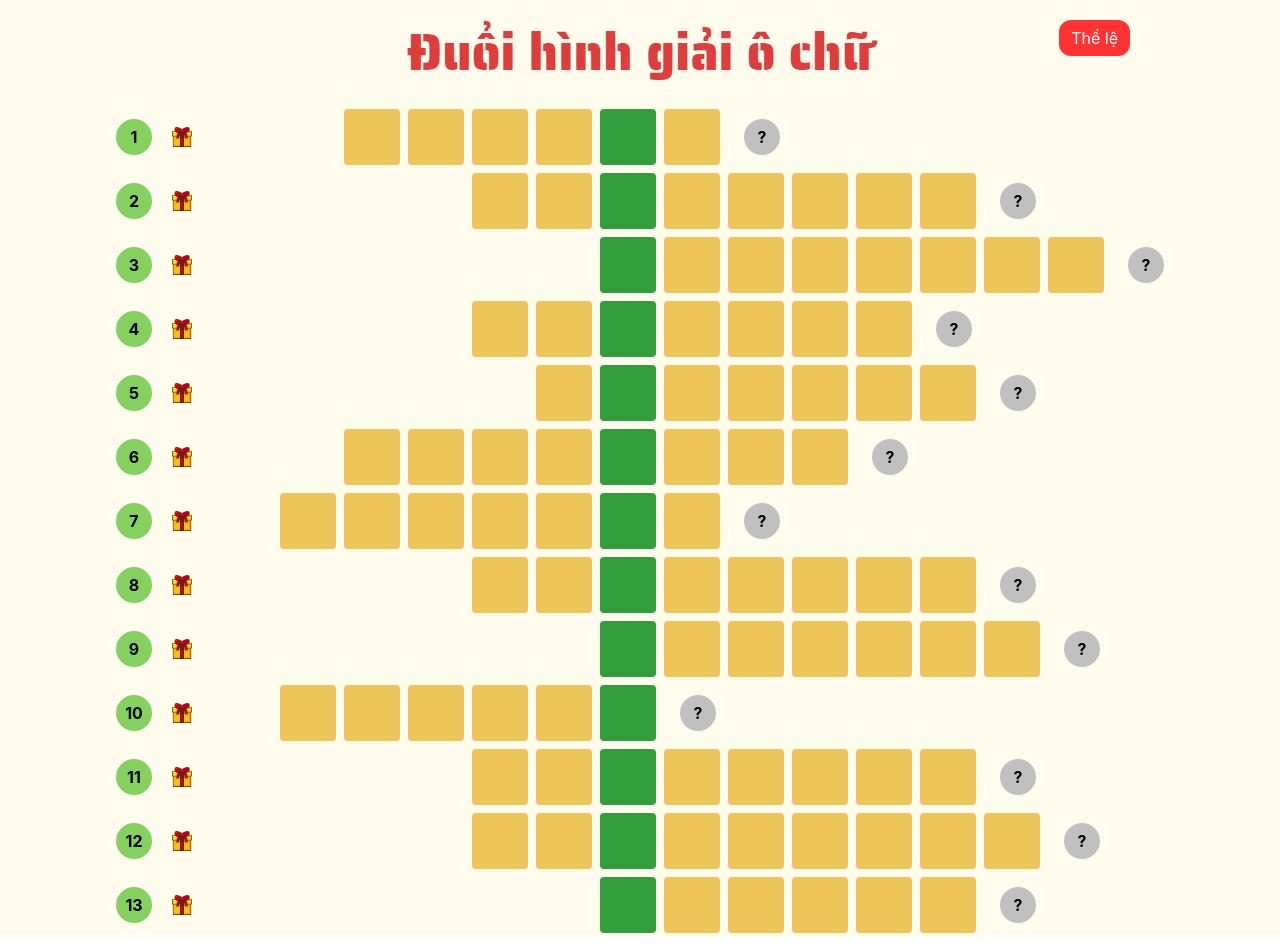
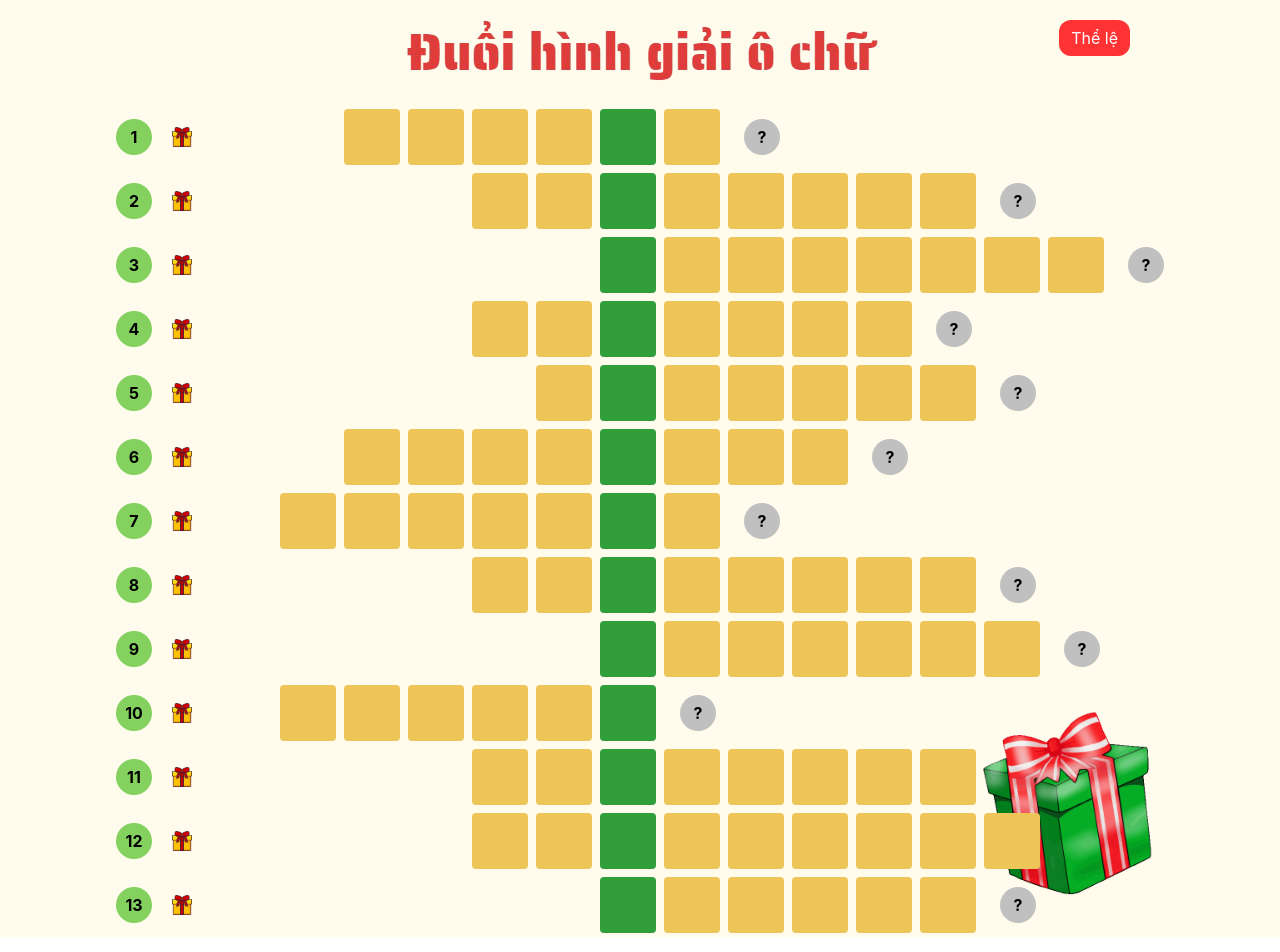
Before and after one commit to Thuan2107/CrossWord, a React (Create React App) app: page / in a window 1280 px wide. Shown: the top 952 px of the page. Built offline with nearby package versions, Linux system fonts and the light colour scheme.

Commit message:
add macbook image

```diff
--- a/src/App.css
+++ b/src/App.css
@@ -22,6 +22,19 @@
 .rules:hover{
   opacity: 0.7;
   cursor: pointer;
+}
+
+.big-gift{
+  width: 200px;
+  height: auto;
+  position: absolute;
+  bottom: 20px;
+  right: 100px;
+  padding: 8px 12px;
+}
+
+.big-gift img{
+  width: 100%;
 }
 
 .question-number {
--- a/src/components/main-page.tsx
+++ b/src/components/main-page.tsx
@@ -34,7 +34,8 @@ import tsTim from '../images/ts_tim.png'
 import tsVang from '../images/ts-vang.png'
 import voi from '../images/voi.png'
 import candy from '../images/candy.png'
-
+import bigGift from '../images/big-gift.gif'
+import macbook from '../images/mac.png'
 
 
 interface DataItem {
@@ -60,6 +61,7 @@ const MainPage = () => {
         { answer: '****maRketing', isShow: false, question: question12, gift: candy },
         { answer: '******Ketban', isShow: false, question: question13, gift: depCam },
         { answer: '', isShow: false, question: rules, gift: "" },
+        { answer: '', isShow: false, question: '', gift: macbook },
     ]);
 
     const preloadImage = (src: string) => {
@@ -100,6 +102,7 @@ const MainPage = () => {
             tsVang,
             voi,
             candy,
+            macbook
         ];
 
         Promise.all(imageSources.map(src => preloadImage(src)))
@@ -157,6 +160,7 @@ const MainPage = () => {
     return (
         <div className='main-page'>
             <div className='rules' onClick={() => openDialog(13)}>Thể lệ</div>
+            <div className='big-gift' onClick={() => openGift(14)}><img src={bigGift} /></div>
             {/* <p className='title'>Trò chơi giải mã ô chữ</p> */}
             <img className='title' src={gameTitle} />
             <div className='cross-word-wrapper'>
```
Also changed, not shown: src/images/big-gift.gif (added), src/images/mac.png (added).
